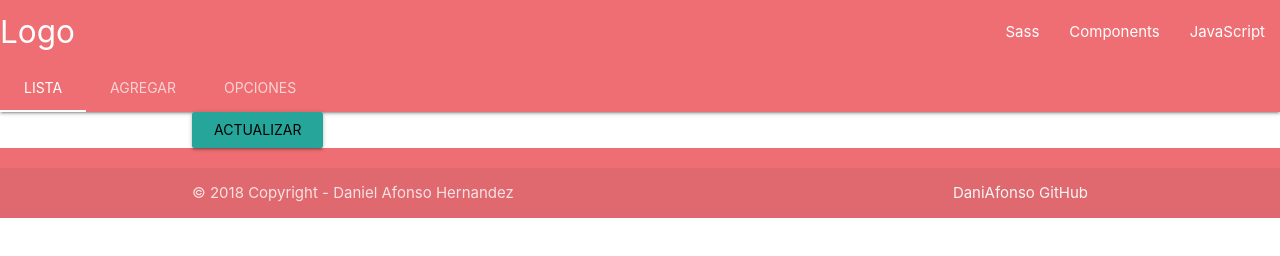
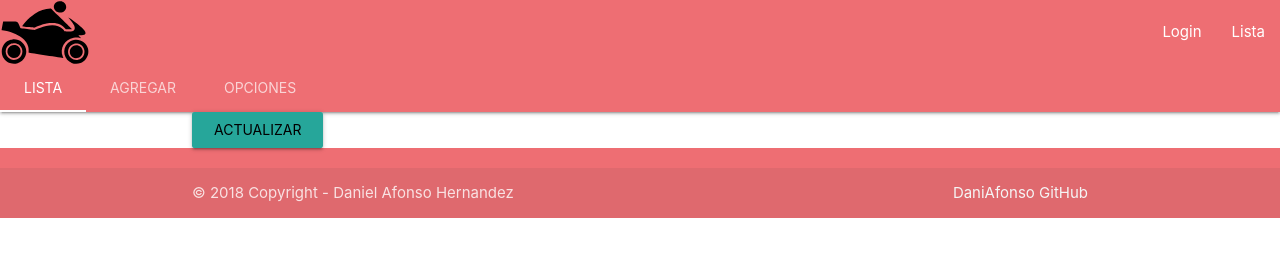
Before and after one commit to DaniAfonso/Motorok, a website: page public/list.html in a window 1280 px wide. Drawn offline with nearby package versions, Linux system fonts and the light colour scheme.

Commit message:
Moverse menu

```diff
--- a/public/list.html
+++ b/public/list.html
@@ -16,19 +16,18 @@
 
     <nav class="nav-extended">
         <div class="nav-wrapper">
-            <a href="#" class="brand-logo">Logo</a>
+            <a href="./list.html" class="brand-logo">
+                <img height="65px" src="./src/svg/logo1.svg" alt="Logo" />
+            </a>
             <a href="#" data-target="mobile-demo" class="sidenav-trigger">
                 <i class="material-icons">menu</i>
             </a>
             <ul id="nav-mobile" class="right hide-on-med-and-down">
                 <li>
-                    <a href="sass.html">Sass</a>
+                    <a href="./index.html">Login</a>
                 </li>
                 <li>
-                    <a href="badges.html">Components</a>
-                </li>
-                <li>
-                    <a href="collapsible.html">JavaScript</a>
+                    <a href="./list.html">Lista</a>
                 </li>
             </ul>
         </div>
@@ -49,13 +48,10 @@
 
     <ul class="sidenav" id="mobile-demo">
         <li>
-            <a href="sass.html">Sass</a>
+            <a href="./index.html">Login</a>
         </li>
         <li>
-            <a href="badges.html">Components</a>
-        </li>
-        <li>
-            <a href="collapsible.html">JavaScript</a>
+            <a href="./list.html">Lista</a>
         </li>
     </ul>
 
@@ -129,12 +125,12 @@
 
     <footer class="page-footer">
         <div class="footer-copyright">
-          <div class="container">
-            © 2018 Copyright - Daniel Afonso Hernandez
-            <a class="grey-text text-lighten-4 right" href="https://github.com/DaniAfonso">DaniAfonso GitHub</a>
-          </div>
+            <div class="container">
+                © 2018 Copyright - Daniel Afonso Hernandez
+                <a class="grey-text text-lighten-4 right" href="https://github.com/DaniAfonso">DaniAfonso GitHub</a>
+            </div>
         </div>
-      </footer>
+    </footer>
 
     <script src="https://cdnjs.cloudflare.com/ajax/libs/materialize/1.0.0-beta/js/materialize.min.js"></script>
     <script src="https://code.jquery.com/jquery-3.3.1.min.js"></script>
--- a/public/src/js/log.js
+++ b/public/src/js/log.js
@@ -22,7 +22,6 @@ Login.addEventListener('submit', (e) => {
   const username = Login.querySelector('.username').value
   const password = Login.querySelector('.password').value
   post('/login', { username, password })
-    .then(function (res) { console.log(res) })
     .then(({ status }) => {
       if (status === 200) {
         //saveCookie(id)
```
Also changed, not shown: public/detail.html (+12 -16 lines), public/index.html (+8 -9 lines), public/src/svg/logo1.svg (added), public/src/svg/logo2.svg (added), 2 other files.
